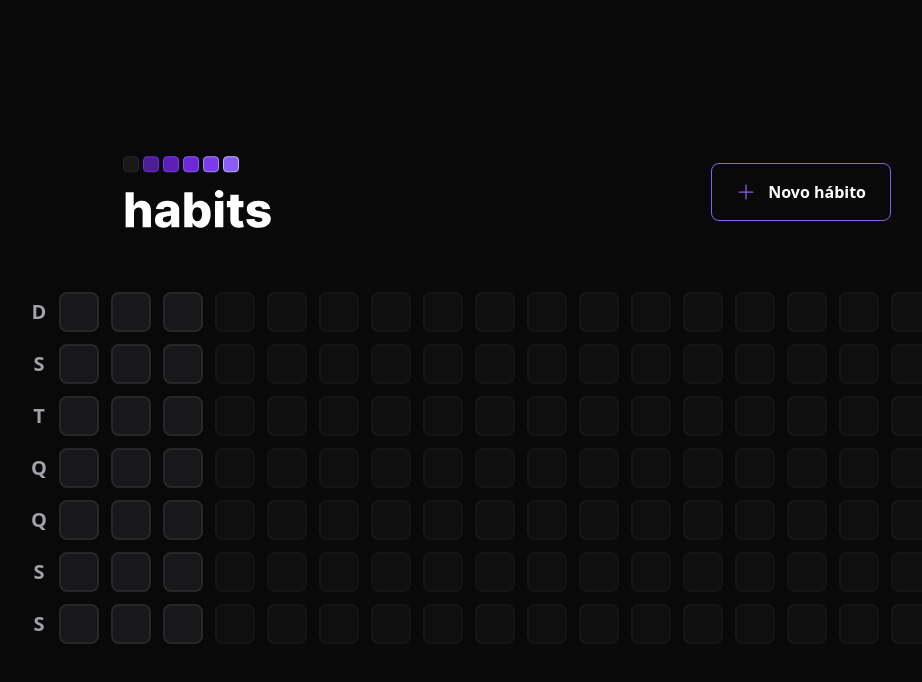
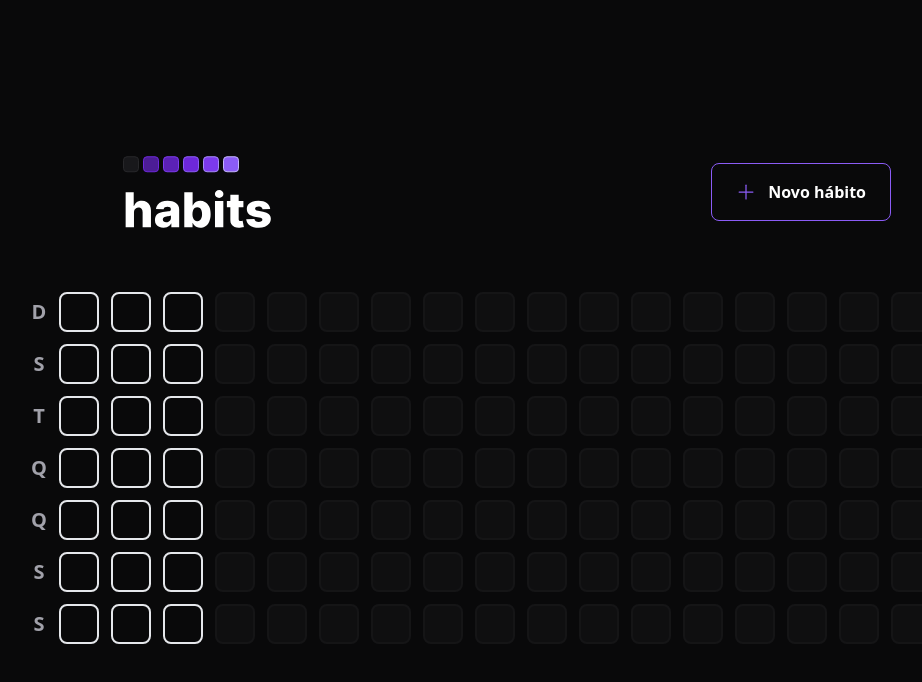
Before and after one commit to saymondamasio/habits-web, a React (Vite) app: page / in a window 1280 px wide. Shown: the top 682 px of the page, without its empty margins (133-1055 px from the left). Built offline with nearby package versions, Linux system fonts and the light colour scheme.

Commit message:
feat: add popover

```diff
--- a/src/components/HabitDay.tsx
+++ b/src/components/HabitDay.tsx
@@ -1,9 +1,43 @@
+import * as Popover from "@radix-ui/react-popover";
+import { ProgressBar } from "./ProgressBar";
+import clsx from "clsx";
+
 type HabitDayProps = {
-  // completed: string;
+  completed: number;
+  amount: number;
 };
 
-export function HabitDay({}: HabitDayProps) {
+export function HabitDay({ amount, completed }: HabitDayProps) {
+  const completedPercentage = Math.round((completed / amount) * 100);
   return (
-    <div className="w-10 h-10 bg-zinc-900 border-2 border-zinc-800 rounded-lg"></div>
+    <Popover.Root>
+      <Popover.Trigger
+        className={clsx("w-10 h-10 border-2 rounded-lg", {
+          "bg-zinc-900  border-zinc-800": completedPercentage === 0,
+          "bg-violet-900 border-violet-700":
+            completedPercentage > 0 && completedPercentage < 20,
+          "bg-violet-800 border-violet-600":
+            completedPercentage >= 20 && completedPercentage < 40,
+          "bg-violet-700 border-violet-500":
+            completedPercentage >= 40 && completedPercentage < 60,
+          "bg-violet-600 border-violet-500":
+            completedPercentage >= 60 && completedPercentage < 80,
+          "bg-violet-500 border-violet-400": completedPercentage >= 80,
+        })}
+      />
+
+      <Popover.Portal>
+        <Popover.Content className="min-w-[320px] p-6 rounded-2xl bg-zinc-900 flex flex-col">
+          <span className="font-semibold text-zinc-400">segunda-feira</span>
+          <span className="mt-1 font-extrabold leading-tight text-3xl">
+            17/01
+          </span>
+
+          <ProgressBar progress={completedPercentage} />
+
+          <Popover.Arrow height={8} width={16} className="fill-zinc-900" />
+        </Popover.Content>
+      </Popover.Portal>
+    </Popover.Root>
   );
 }
```
